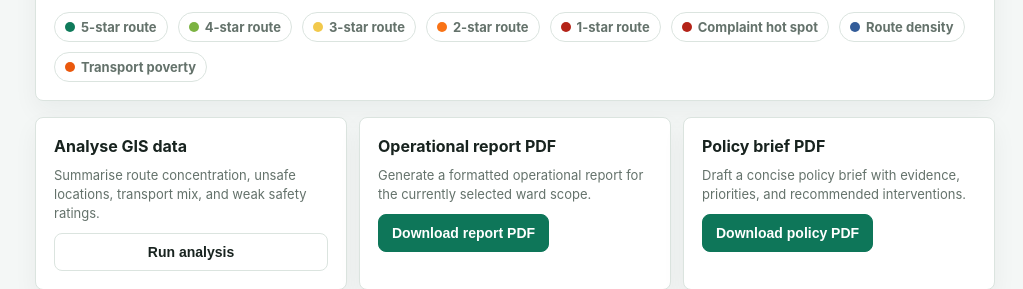
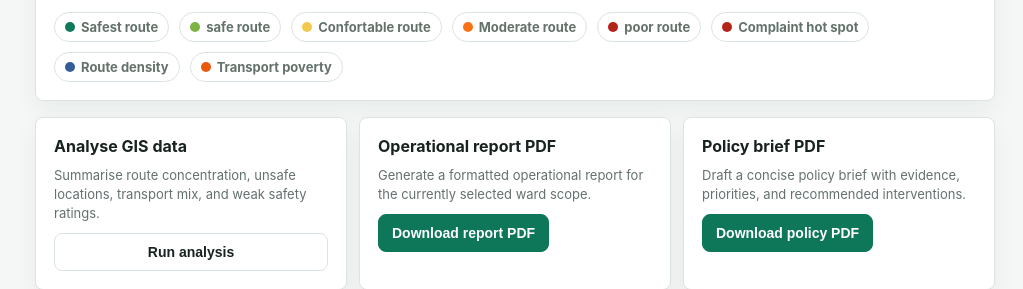
Before and after one commit to AmosStack/Saferoute, a Django app: template backend/api/templates/dashboard/gis_policy.html in a window 1280 px wide. Shown: the part 998-1287 px from the top of the page, without its empty margins (257-1280 px from the left). Run offline with Django 5.2, Linux system fonts and the light colour scheme; the template is opened without the code that fills it, so the values that code supplies are empty; some libraries are stand-ins or nearby versions.

Commit message:
Update gis_policy.html

```diff
--- a/backend/api/templates/dashboard/gis_policy.html
+++ b/backend/api/templates/dashboard/gis_policy.html
@@ -156,11 +156,11 @@
   <div class="map-shell" style="margin-top:12px;">
     <div id="gis-map" class="map-canvas"></div>
     <div class="map-legend">
-      <span><i class="dot" style="background:#0f7a5a;"></i>5-star route</span>
-      <span><i class="dot" style="background:#7cb342;"></i>4-star route</span>
-      <span><i class="dot" style="background:#f2c94c;"></i>3-star route</span>
-      <span><i class="dot" style="background:#f97316;"></i>2-star route</span>
-      <span><i class="dot" style="background:#b42318;"></i>1-star route</span>
+      <span><i class="dot" style="background:#0f7a5a;"></i>Safest route</span>
+      <span><i class="dot" style="background:#7cb342;"></i>safe route</span>
+      <span><i class="dot" style="background:#f2c94c;"></i>Confortable route</span>
+      <span><i class="dot" style="background:#f97316;"></i>Moderate route</span>
+      <span><i class="dot" style="background:#b42318;"></i>poor route</span>
       <span><i class="dot" style="background:#b42318;"></i>Complaint hot spot</span>
       <span><i class="dot" style="background:#335c99;"></i>Route density</span>
       <span><i class="dot" style="background:#ea580c;"></i>Transport poverty</span>
```
